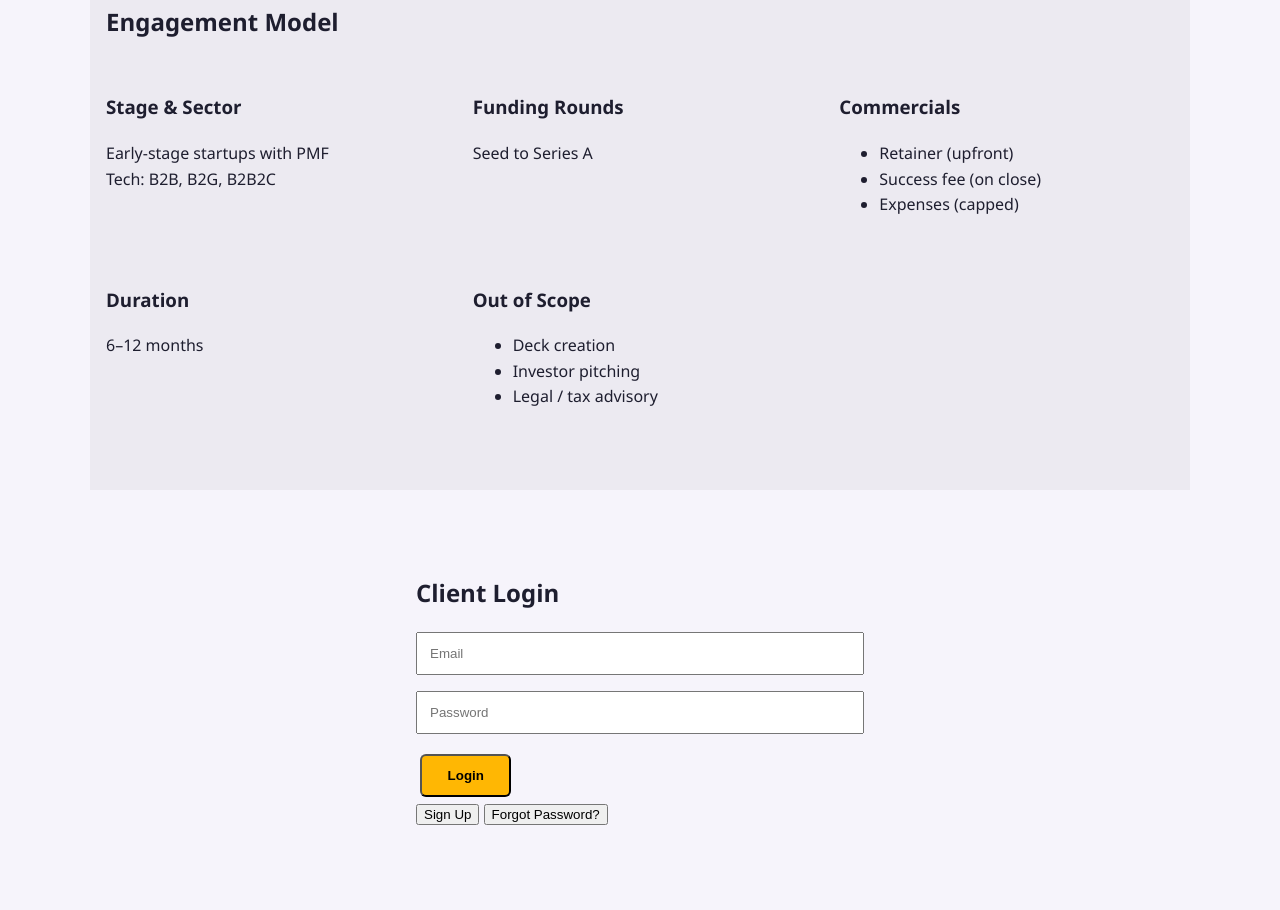
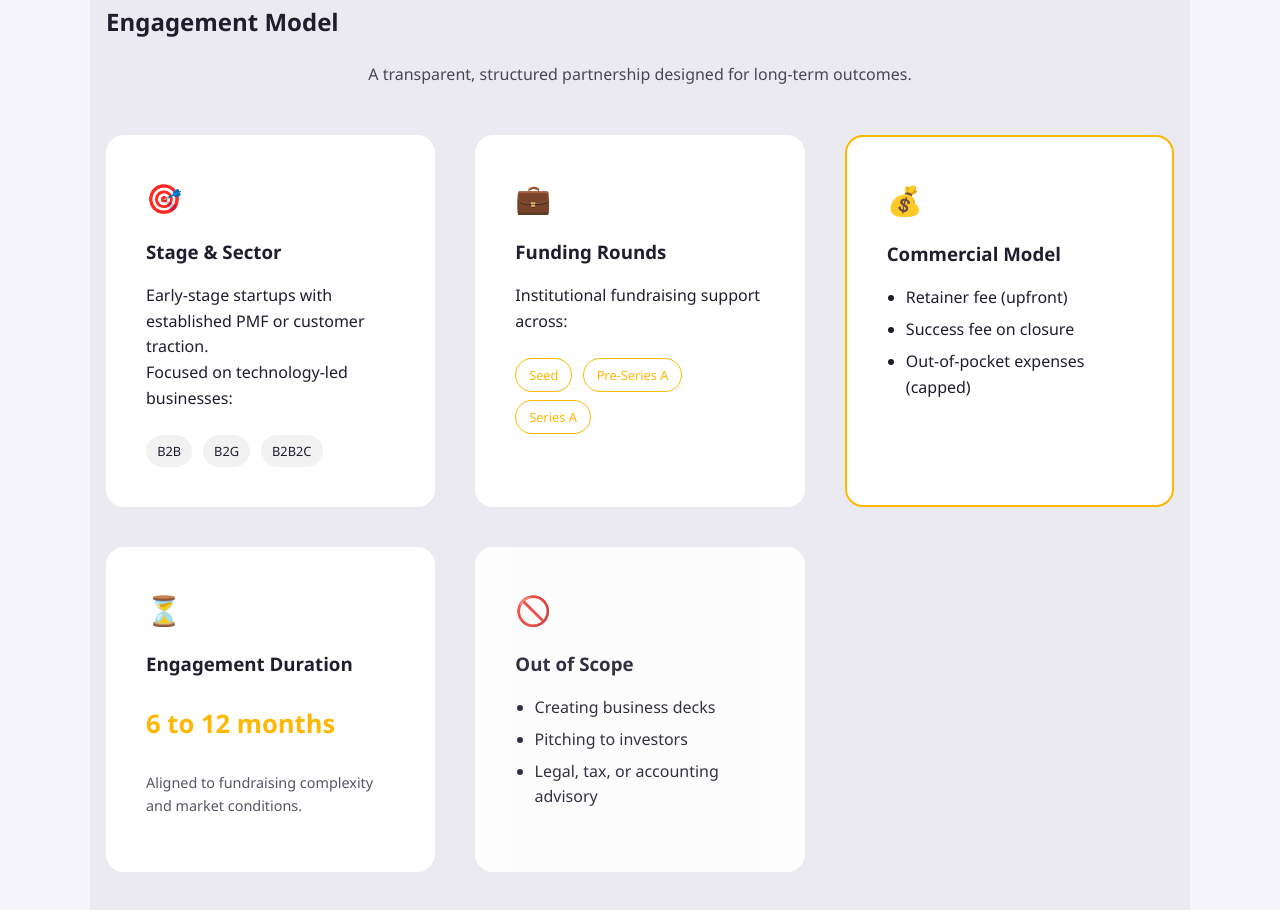
Before and after one commit to ash10017/nurturise-site, a plain HTML site: page index.html in a window 1280 px wide. Shown: the part 2841-3751 px from the top of the page. Drawn offline with nearby package versions, Linux system fonts and the light colour scheme.

Commit message:
changes new

```diff
--- a/index.html
+++ b/index.html
@@ -180,42 +180,69 @@
 
 <section id="engagement" class="deck-section alt-bg">
   <h2>Engagement Model</h2>
+  <p class="section-subtitle">
+    A transparent, structured partnership designed for long-term outcomes.
+  </p>
 
-  <div class="engagement-grid">
-    <div>
+  <div class="engagement-visual-grid">
+
+    <div class="engagement-card">
+      <div class="engagement-icon">🎯</div>
       <h3>Stage & Sector</h3>
-      <p>Early-stage startups with PMF<br/>Tech: B2B, B2G, B2B2C</p>
+      <p>
+        Early-stage startups with established PMF or customer traction.<br/>
+        Focused on technology-led businesses:
+      </p>
+      <span class="tag">B2B</span>
+      <span class="tag">B2G</span>
+      <span class="tag">B2B2C</span>
     </div>
 
-    <div>
+    <div class="engagement-card">
+      <div class="engagement-icon">💼</div>
       <h3>Funding Rounds</h3>
-      <p>Seed to Series A</p>
+      <p>
+        Institutional fundraising support across:
+      </p>
+      <span class="pill">Seed</span>
+      <span class="pill">Pre-Series A</span>
+      <span class="pill">Series A</span>
     </div>
 
-    <div>
-      <h3>Commercials</h3>
+    <div class="engagement-card highlight">
+      <div class="engagement-icon">💰</div>
+      <h3>Commercial Model</h3>
       <ul>
-        <li>Retainer (upfront)</li>
-        <li>Success fee (on close)</li>
-        <li>Expenses (capped)</li>
+        <li>Retainer fee (upfront)</li>
+        <li>Success fee on closure</li>
+        <li>Out-of-pocket expenses (capped)</li>
       </ul>
     </div>
 
-    <div>
-      <h3>Duration</h3>
-      <p>6–12 months</p>
+    <div class="engagement-card">
+      <div class="engagement-icon">⏳</div>
+      <h3>Engagement Duration</h3>
+      <p class="duration">
+        6 to 12 months
+      </p>
+      <p class="muted">
+        Aligned to fundraising complexity and market conditions.
+      </p>
     </div>
 
-    <div>
+    <div class="engagement-card muted-card">
+      <div class="engagement-icon">🚫</div>
       <h3>Out of Scope</h3>
       <ul>
-        <li>Deck creation</li>
-        <li>Investor pitching</li>
-        <li>Legal / tax advisory</li>
+        <li>Creating business decks</li>
+        <li>Pitching to investors</li>
+        <li>Legal, tax, or accounting advisory</li>
       </ul>
     </div>
+
   </div>
 </section>
+
 
 <section id="login" class="deck-section login-section">
   <h2>Client Login</h2>
--- a/styles.css
+++ b/styles.css
@@ -353,3 +353,95 @@ body.dark .founder-full-card {
     margin: auto;
   }
 }
+.nav-links a.active {
+  color: var(--accent);
+}
+
+.breadcrumb {
+  max-width: 1100px;
+  margin: 1rem auto 0;
+  padding: 0 1rem;
+  font-size: 0.9rem;
+  opacity: 0.75;
+}
+/* ENGAGEMENT MODEL – VISUAL */
+
+.engagement-visual-grid {
+  display: grid;
+  grid-template-columns: repeat(auto-fit, minmax(260px, 1fr));
+  gap: 2.5rem;
+  margin-top: 3rem;
+}
+
+.engagement-card {
+  background: var(--card-light);
+  padding: 2.5rem;
+  border-radius: 18px;
+  position: relative;
+}
+
+body.dark .engagement-card {
+  background: var(--card-dark);
+}
+
+.engagement-icon {
+  font-size: 1.8rem;
+  margin-bottom: 1rem;
+}
+
+.engagement-card h3 {
+  margin-top: 0;
+  margin-bottom: 0.75rem;
+}
+
+.engagement-card ul {
+  padding-left: 1.2rem;
+}
+
+.engagement-card li {
+  margin-bottom: 0.4rem;
+}
+
+.engagement-card .muted {
+  opacity: 0.75;
+  font-size: 0.9rem;
+}
+
+.duration {
+  font-size: 1.6rem;
+  font-weight: bold;
+  color: var(--accent);
+}
+
+.tag {
+  display: inline-block;
+  background: rgba(0,0,0,0.05);
+  padding: 0.35rem 0.7rem;
+  border-radius: 999px;
+  font-size: 0.8rem;
+  margin-right: 0.4rem;
+  margin-top: 0.5rem;
+}
+
+body.dark .tag {
+  background: rgba(255,255,255,0.1);
+}
+
+.pill {
+  display: inline-block;
+  border: 1px solid var(--accent);
+  color: var(--accent);
+  padding: 0.35rem 0.8rem;
+  border-radius: 999px;
+  font-size: 0.8rem;
+  margin-right: 0.4rem;
+  margin-top: 0.5rem;
+}
+
+.highlight {
+  border: 2px solid var(--accent);
+}
+
+.muted-card {
+  opacity: 0.9;
+}
```
Also changed, not shown: founders.html (+10 -1 lines).
